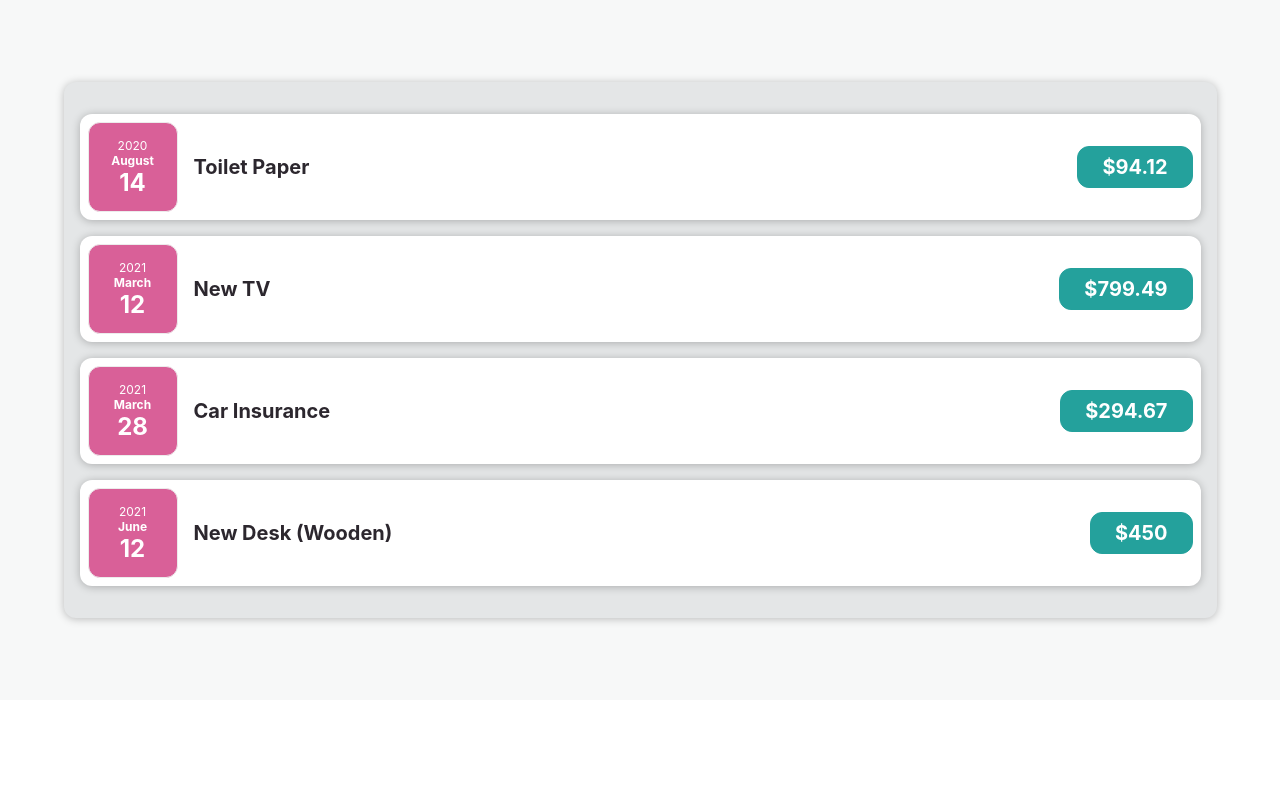
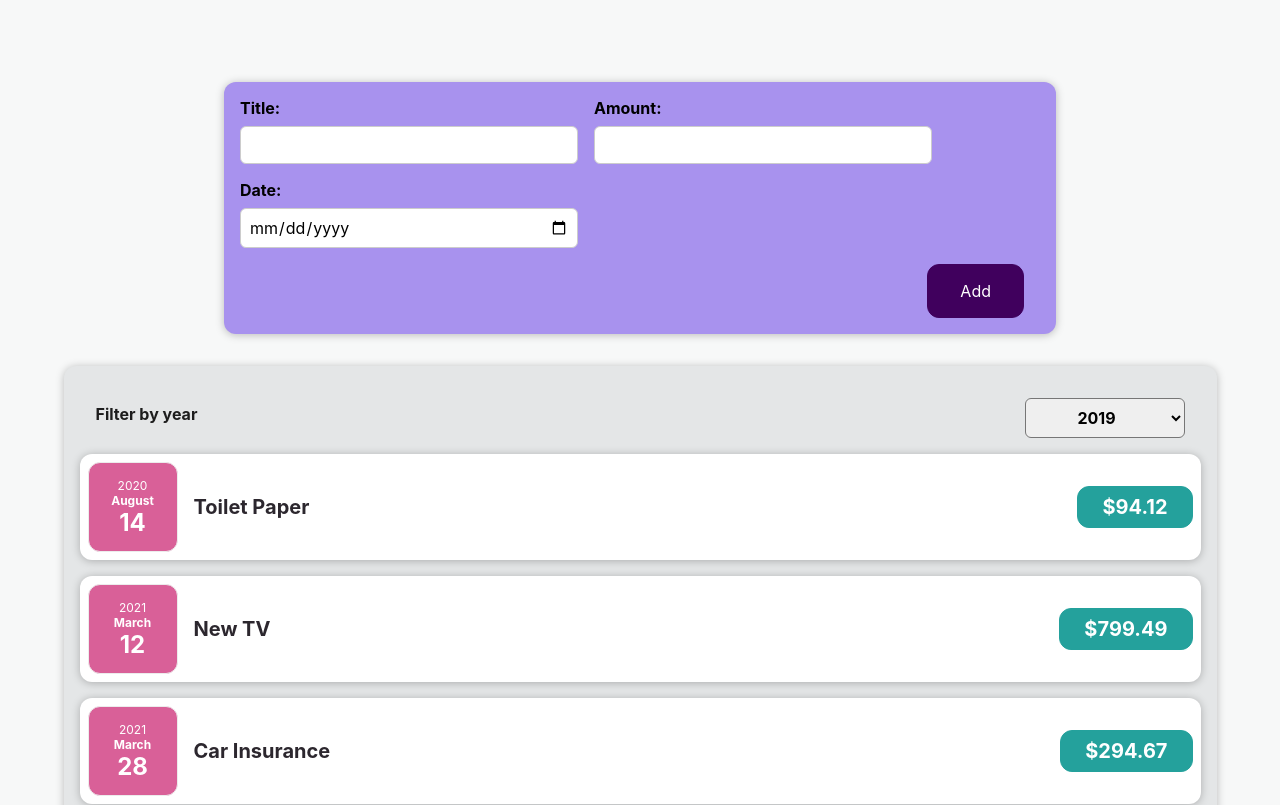
Before and after one commit to somayehmahjoob/expense-web-app, a React (Create React App) app: page / in a window 1280 px wide. Shown: the top 805 px of the page. Built offline with nearby package versions, Linux system fonts and the light colour scheme.

Commit message:
[ADD] Expenses Filter

```diff
--- a/src/App.js
+++ b/src/App.js
@@ -1,4 +1,5 @@
 import Expenses from './Components/Expenses/Expenses';
+import NewExpense from './Components/NewExpense/NewExpense';
 import './App.css';
 
 const App = () =>{
@@ -28,9 +29,13 @@
       date: new Date(2021, 5, 12),
     },
   ];
-
+  const addExpenseHandler = (expense)=> {
+    console.log('in App');
+    console.log(expense);
+  }
   return (
     <div className="App">
+      <NewExpense onAddExpense = {addExpenseHandler}/>
       <Expenses items = {expenses}/>
     </div>
   );
--- a/src/Components/Expenses/Expenses.js
+++ b/src/Components/Expenses/Expenses.js
@@ -1,12 +1,19 @@
+import { useState } from 'react';
 import ExpenseItem from './ExpenseItem';
 import Card from '../UI/Card';
+import ExpensesFilter from './ExpensesFilter';
 import './Expenses.css';
 
 const Expenses = (props) =>{
-
+  const[filteredYear, setFilteredYear]=useState('2019');
+  const filterChangeHandler = (selectedYear) => {
+    console.log('Expenses');
+    setFilteredYear(selectedYear);
+  }
   return(
     <>
       <Card className='expenses'>
+        <ExpensesFilter selected={filteredYear} onChangeFilter={filterChangeHandler} />
         <ExpenseItem
           title={props.items[0].title}
           amount={props.items[0].amount}
--- /dev/null
+++ b/src/Components/Expenses/ExpensesFilter.css
@@ -0,0 +1,24 @@
+.expenses-filter {
+  color: rgb(29, 29, 29);
+  padding: 0 1rem;
+}
+
+.expenses-filter__control {
+  display: flex;
+  width: 100%;
+  align-items: center;
+  justify-content: space-between;
+  margin: 1rem 0;
+}
+
+.expenses-filter label {
+  font-weight: bold;
+  margin-bottom: 0.5rem;
+}
+
+.expenses-filter select {
+  font: inherit;
+  padding: 0.5rem 3rem;
+  font-weight: bold;
+  border-radius: 6px;
+}
--- /dev/null
+++ b/src/Components/Expenses/ExpensesFilter.js
@@ -0,0 +1,24 @@
+import React from 'react';
+import './ExpensesFilter.css';
+
+const ExpensesFilter = (props) => {
+  const dropDownChangeHandler = (event) => {
+    props.onChangeFilter(event.target.value)
+  }
+  return(
+    <>
+      <div className='expenses-filter'>
+        <div className='expenses-filter__control'>
+          <label>Filter by year</label>
+          <select value={props.selected} onChange={dropDownChangeHandler}>
+            <option value='2022'>2022</option>
+            <option value='2021'>2021</option>
+            <option value='2020'>2020</option>
+            <option value='2019'>2019</option>
+          </select>
+        </div>
+      </div>
+    </>
+  )
+}
+export default ExpensesFilter;
--- /dev/null
+++ b/src/Components/NewExpense/ExpenseForm.css
@@ -0,0 +1,27 @@
+
+.new-expense__controls {
+  display: flex;
+  flex-wrap: wrap;
+  gap: 1rem;
+  margin-bottom: 1rem;
+  text-align: left;
+}
+
+.new-expense__control label {
+  font-weight: bold;
+  margin-bottom: 0.5rem;
+  display: block;
+}
+
+.new-expense__control input {
+  font: inherit;
+  padding: 0.5rem;
+  border-radius: 6px;
+  border: 1px solid #ccc;
+  width: 20rem;
+  max-width: 100%;
+}
+
+.new-expense__actions {
+  text-align: right;
+}
--- /dev/null
+++ b/src/Components/NewExpense/ExpenseForm.js
@@ -0,0 +1,90 @@
+import React, {useState} from 'react';
+
+import './ExpenseForm.css';
+
+const ExpenseForm = (props)=> {
+  // for solution 1
+  const [enteredTitle, setEnteredTitle] = useState('');
+  const [enteredAmount, setEnteredAmount] = useState('');
+  const [enteredDate, setEnteredDate] = useState('');
+
+  // for solution 2&3
+  // const [userInput , setUserInput] = setState ({
+  //   enteredTitle: '',
+  //   enteredAmount:'',
+  //   enteredDate:''
+  // });
+
+  const titleChangeHandler = (event) => {
+    // solution 1
+    setEnteredTitle(event.target.value);
+
+    // solution 2
+    // setUserInput({
+    //   ...userInput,
+    //   enteredTitle: event.target.value
+    // })
+
+    // solution 3
+    // setUserInput((prevState)=> {
+    //   return {...prevState, enteredTitle:event.target.value}
+    // });
+  }
+
+  const amountChangeHandler = (event)=> {
+    setEnteredAmount(event.target.value);
+
+    // setUserInput({
+    //   ...userInput,
+    //   enteredAmount:event.target.value
+    // })
+  }
+
+  const dateChangeHandler = (event)=> {
+    setEnteredDate(event.target.value);
+
+    // setUserInput({
+    //   ...userInput,
+    //   enteredDate:event.target.value
+    // })
+  }
+
+  const submitHandler = (event) => {
+    event.preventDefault();
+
+    const expenseData = {
+      title: enteredTitle,
+      amount: enteredAmount,
+      date: new Date(enteredDate)
+    }
+    props.onSaveExpenseData(expenseData);
+
+    setEnteredAmount('');
+    setEnteredDate('');
+    setEnteredTitle('');
+  }
+  return (
+    <>
+      <form onSubmit={submitHandler}>
+        <div className='new-expense__controls'>
+          <div className='new-expense__control'>
+            <label>Title:</label>
+            <input type="text" value={enteredTitle} onChange={titleChangeHandler}/>
+          </div>
+          <div className='new-expense__control'>
+            <label>Amount:</label>
+            <input type="Number" min="0.01" step="0.01" value={enteredAmount} onChange={amountChangeHandler}/>
+          </div>
+          <div className='new-expense__control'>
+            <label>Date:</label>
+            <input type="date" min="2019-01-01" max="2022-12-30" value={enteredDate} onChange={dateChangeHandler}/>
+          </div>
+        </div>
+        <div className='new-expense__actions'>
+          <button type='submit'>Add</button>
+        </div>
+      </form>
+    </>
+  )
+}
+export default ExpenseForm;
--- /dev/null
+++ b/src/Components/NewExpense/NewExpense.css
@@ -0,0 +1,38 @@
+.new-expense {
+  background-color: #a892ee;
+  padding: 1rem;
+  margin: 2rem auto;
+  width: 50rem;
+  max-width: 95%;
+  border-radius: 12px;
+  text-align: center;
+  box-shadow: 0 1px 8px rgba(0, 0, 0, 0.25);
+}
+
+.new-expense button {
+  font: inherit;
+  cursor: pointer;
+  padding: 1rem 2rem;
+  border: 1px solid #40005d;
+  background-color: #40005d;
+  color: white;
+  border-radius: 12px;
+  margin-right: 1rem;
+}
+
+.new-expense button:hover,
+.new-expense button:active {
+  background-color: #510674;
+  border-color: #510674;
+}
+
+.new-expense button.alternative {
+  color: #220131;
+  border-color: transparent;
+  background-color: transparent;
+}
+
+.new-expense button.alternative:hover,
+.new-expense button.alternative:active {
+  background-color: #ddb3f8;
+}
--- /dev/null
+++ b/src/Components/NewExpense/NewExpense.js
@@ -0,0 +1,24 @@
+import React from 'react'
+
+import ExpenseForm from './ExpenseForm';
+import './NewExpense.css';
+
+const NewExpense = (props) => {
+  const saveExpenseDataHandler = (enteredExpenseData) => {
+    const expenseData = {
+      ...enteredExpenseData,
+      id: Math.random().toString()
+    };
+    props.onAddExpense(expenseData);
+  }
+
+  return (
+    <>
+      <div className='new-expense'>
+        <ExpenseForm onSaveExpenseData={saveExpenseDataHandler} />
+      </div>
+    </>
+  )
+}
+
+export default NewExpense;
```
